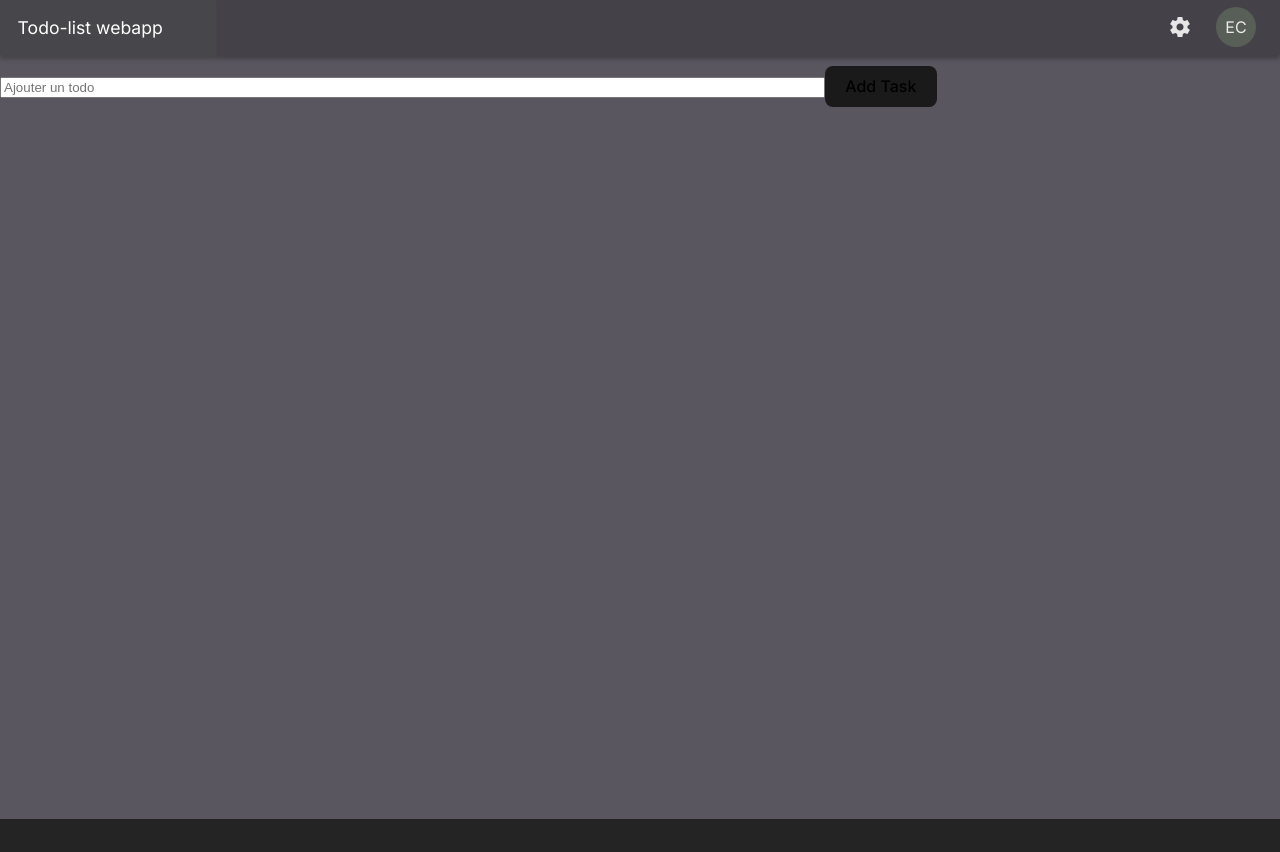
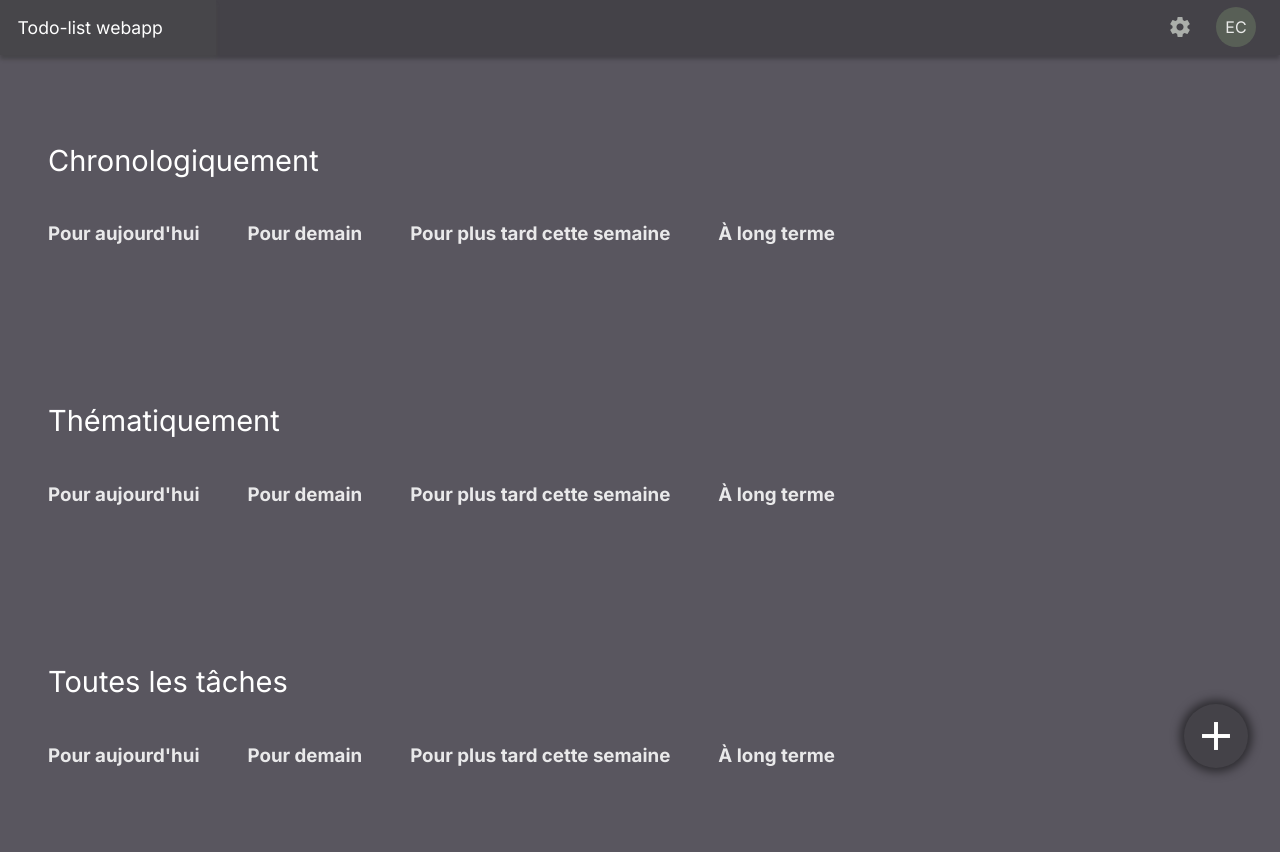
Before and after one commit to Em-ilien/Todo-list, a React (Vite) app: page / in a window 1280 px wide. Before the commit the page ends 819 px from the top, so only its background shows below. Built offline with nearby package versions, Linux system fonts and the light colour scheme.

Commit message:
begin main-body section

```diff
--- a/src/App.css
+++ b/src/App.css
@@ -3,7 +3,7 @@
 .App {
   background: #59565f;
   width: 100vw;
-  height: 100vh;
+  min-height: 100vh;
   font-family: 'Inter', sans-serif;
 }
 
@@ -14,7 +14,7 @@
   background-color: #444248;
   box-shadow: 0px 4px 4px rgba(0, 0, 0, 0.25);
   backdrop-filter: blur(5px);
-  position: fixed;
+  position: sticky;
   top: 0;
   left: 0;
   right: 0;
@@ -64,6 +64,10 @@
   cursor: pointer;
 }
 
+.Header .right-ctn .settings-icon-ctn i {
+  color: #abaeaa;
+}
+
 .Header .right-ctn .settings-icon-ctn:hover {
   background: #585F5680;
 }
--- a/src/App.jsx
+++ b/src/App.jsx
@@ -2,6 +2,7 @@ import React, { useState } from "react";
 import AddTask from "./components/AddTask";
 import List from "./components/List";
 import Header from "./components/Header";
+import Main from "./components/Main";
 
 import "./App.css";
 
@@ -26,8 +27,9 @@ function App() {
   return (
     <div className="App">
       <Header />
-      <List todoList={tasks} changeDone={changeDone} />
-      <AddTask addTask={addTask}/>
+      <Main />
+      {/* <List todoList={tasks} changeDone={changeDone} /> */}
+      {/* <AddTask addTask={addTask}/> */}
     </div>
   );
 }
--- /dev/null
+++ b/src/components/FilterCard.jsx
@@ -0,0 +1,12 @@
+import React from "react";
+
+export default function FilterCard(props) {
+  return (
+    <div className="FilterCard" style={filterCard}>
+        <h3>{props.title}</h3>
+    </div>
+  );
+}
+
+const filterCard = {
+}
--- /dev/null
+++ b/src/components/Main.jsx
@@ -0,0 +1,47 @@
+import React from "react";
+import SectionFilterCards from "./SectionFilterCards";
+
+const sectionsList = ["Chronologiquement", "Thématiquement", "Toutes les tâches"];
+
+export default function Main(props) {
+    const sections = sectionsList.map((element, index) => (
+        <SectionFilterCards key={index} title={element} />
+    ));
+
+  return (
+    <main className="Main">
+        <div className="plus-icon" style={plusIcon}>
+            <i className="material-icons" style={{fontSize: "3em"}}>add</i>
+        </div>
+        <div className="filter-card-sections" style={filterCardSections}>
+            {sections}
+        </div>
+    </main>
+  );
+}
+
+const plusIcon = {
+    color: "#fff",
+    position: "fixed",
+    right: "2em",
+    bottom: "2em",
+    height: "fit-content",
+    width: "fit-content",
+    padding: "0.5em",
+    background: "#444248",
+    boxShadow: "0px 0px 0.625em 0.25em #00000080",
+    borderRadius: "5em",
+    display: "flex",
+    justifyContent: "center",
+    alignItems: "center",
+    cursor: "pointer",
+}
+
+const filterCardSections = {
+    display: "flex",
+    flexDirection: "column",
+    alignItems: "flex-start",
+    padding: "4em 0px",
+    gap: "7em",
+    margin: "0px 3em",
+}
--- /dev/null
+++ b/src/components/SectionFilterCards.jsx
@@ -0,0 +1,61 @@
+import React from "react";
+import FilterCard from "./FilterCard";
+
+const filterCardsList = [
+  {
+    title: "Pour aujourd'hui",
+    filterCriterias: {
+      status: "all",
+    },
+  },
+  {
+    title: "Pour demain",
+    filterCriterias: {
+      status: "todo",
+    },
+  },
+  {
+    title: "Pour plus tard cette semaine",
+    filterCriterias: {
+      status: "inProgress",
+    },
+  },
+  {
+    title: "À long terme",
+    filterCriterias: {
+      status: "done",
+    },
+  },
+];
+
+export default function SectionFilterCards(props) {
+  const filterCards = filterCardsList.map((element, index) => (
+    <FilterCard key={index} title={element.title} filterCriterias={element.filterCriterias} sortCriterias={element.sortCriterias} />
+  ));
+
+  return (
+    <div className="SectionFilterCards" style={sectionFilterCards}>
+      <h2 style={sectionTitle}>{props.title}</h2>
+      <div className="filter-cards" style={filterCardsStyle}>
+        {filterCards}
+      </div>
+    </div>
+  );
+}
+
+const sectionFilterCards = {
+}
+
+const sectionTitle = {
+  fontStyle: "normal",
+  fontWeight: "400",
+  fontSize: "29px",
+  lineHeight: "35px",
+  color: "#fff",
+}
+
+const filterCardsStyle = {
+  display: "flex",
+  flexDirection: "row",
+  gap: "3em",
+}
```
